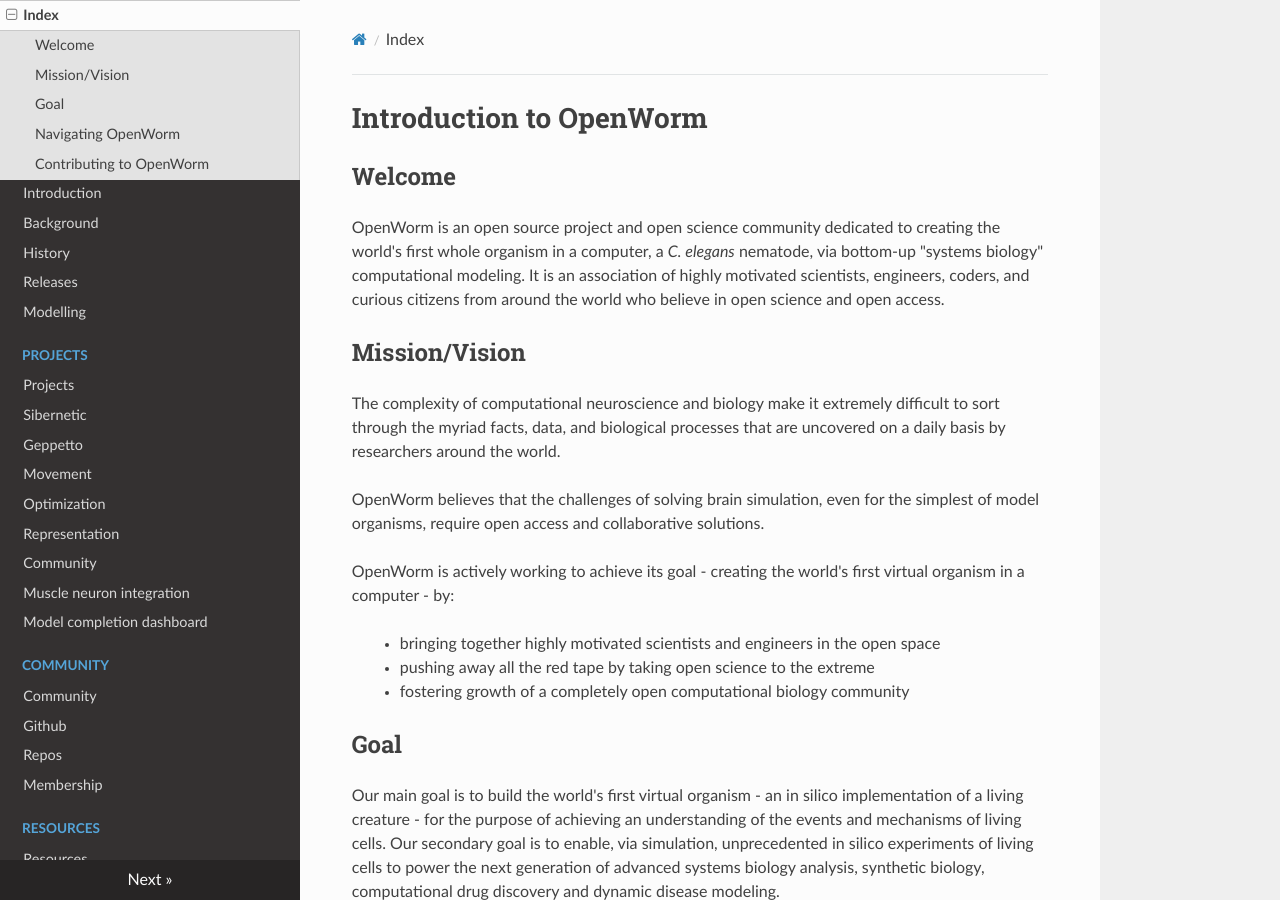
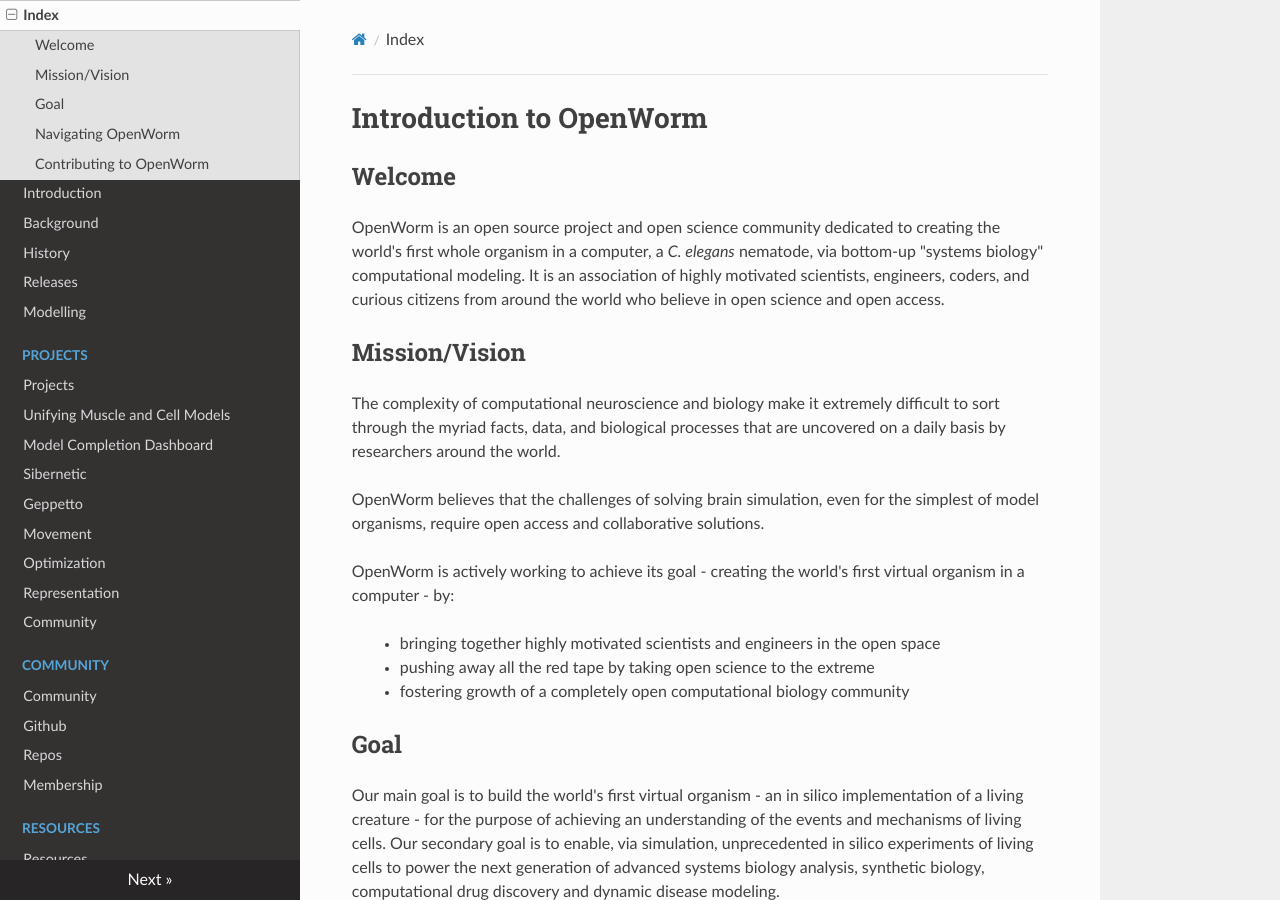
Before and after one commit to openworm/openworm_docs, an MkDocs documentation site: the page built from docs/index.md, in a window 1280 px wide and 900 px high. Built offline with MkDocs 1.6.1, drawn with Linux system fonts in a browser that asks for light colours; nearby versions of some CDN libraries; old or Windows-style settings are respelled for this version of MkDocs; some of the changed lines change nothing that is shown.

Commit message:
Update mkdocs.yml

```diff
--- a/mkdocs.yml
+++ b/mkdocs.yml
@@ -8,8 +8,8 @@
   - [releases.md, Releases]
   - [modeling.md, Modelling]
   - [Projects/projects.md, Projects, Projects]
-  - [Projects/muscle-neuron-integration.md, Projects, Projects, Unifying Muscle and Cell Models]
-  - [Projects/model-completion-dashboard.md, Projects, Projects, Model Completion Dashboard]
+  - [Projects/muscle-neuron-integration.md, Projects, Unifying Muscle and Cell Models]
+  - [Projects/model-completion-dashboard.md, Projects, Model Completion Dashboard]
   - [Projects/sibernetic.md, Projects, Sibernetic]
   - [Projects/geppetto.md, Projects, Geppetto]
   - [Projects/worm-movement.md, Projects, Movement]
```
